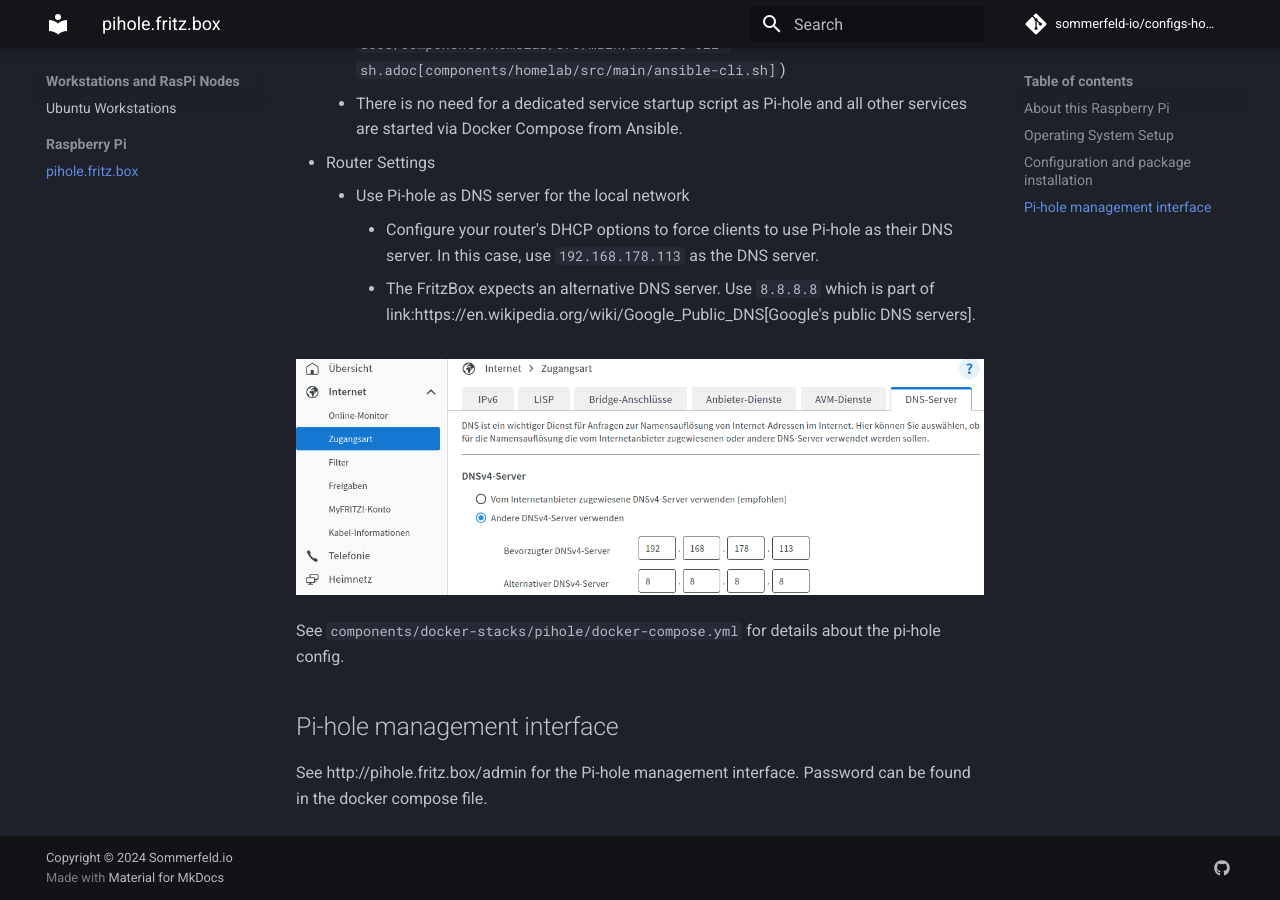
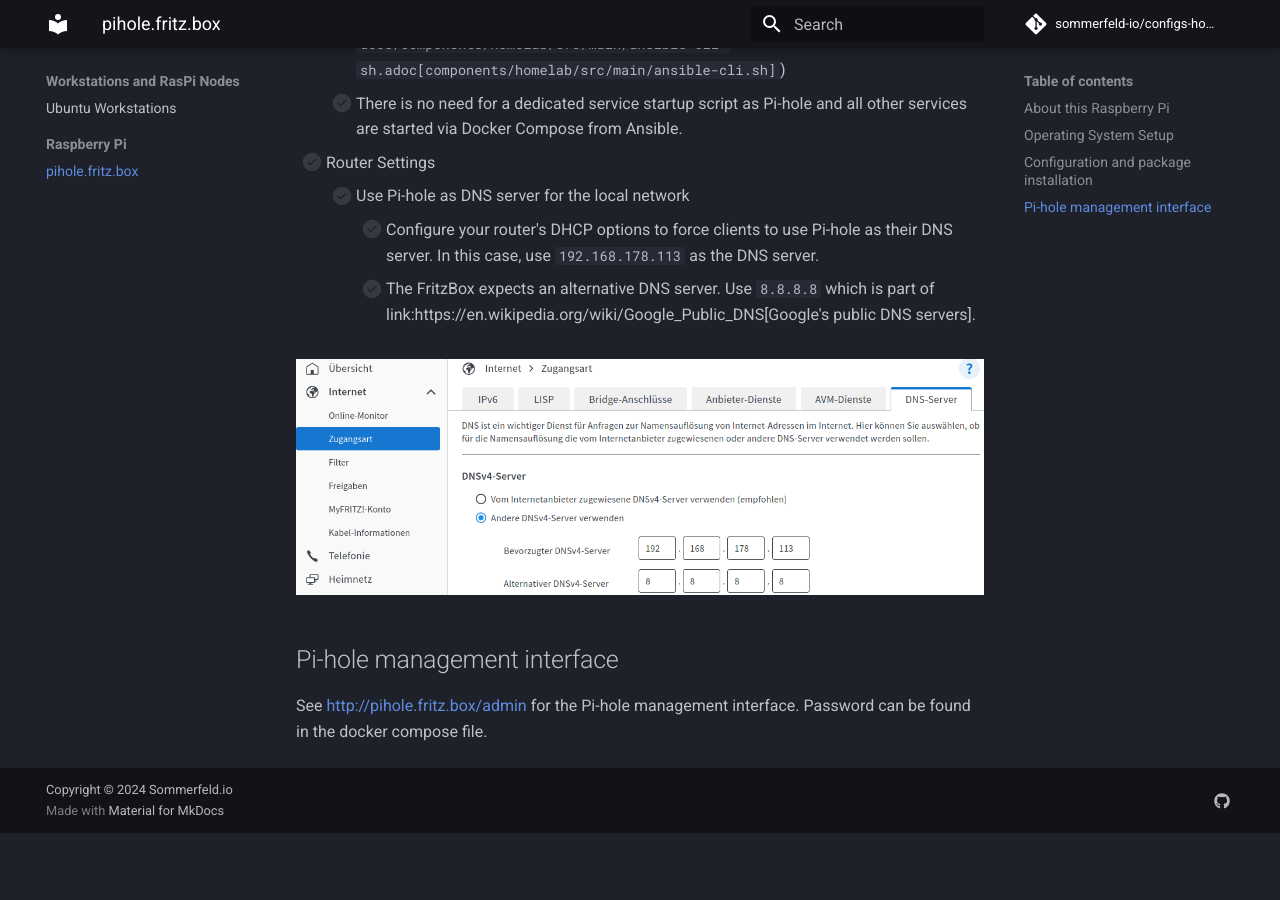
Before and after one commit to sommerfeld-io/configs-homelab, an MkDocs documentation site: the page built from docs/machines/raspi-pihole-fritz-box.md, in a window 1280 px wide and 900 px high, scrolled down 2530 px. Built offline with MkDocs 1.6.1 and Material for MkDocs 9.7.7, drawn with Linux system fonts in a browser that asks for light colours; comment, search, counter and statistics services are not loaded; after the commit the page ends 3363 px from its top, so only the background shows below that.

Commit message:
docs: minor update

```diff
--- a/docs/machines/raspi-pihole-fritz-box.md
+++ b/docs/machines/raspi-pihole-fritz-box.md
@@ -22,22 +22,20 @@
 ## Configuration and package installation
 Steps to run on a normal workstation (= a machine with SSH access to the RasPi node - which is probably the one used to setup the SD card)
 
-- Enable passwordless SSH connections (from workstation, not the RasPi node)
-    - `ssh sebastian@pihole.fritz.box`
-    - `ssh-copy-id sebastian@pihole.fritz.box`
-- Router Settings
-    - Always assign the same IP address to the RasPi node
-- Configuration and package installations
-    - Apply ansible configs for RasPi node from this repo (`xref:AUTO-GENERATED:bash-docs/components/homelab/src/main/ansible-cli-sh.adoc[components/homelab/src/main/ansible-cli.sh]`)
-    - There is no need for a dedicated service startup script as Pi-hole and all other services are started via Docker Compose from Ansible.
-- Router Settings
-    - Use Pi-hole as DNS server for the local network
-        - Configure your router's DHCP options to force clients to use Pi-hole as their DNS server. In this case, use `192.168.178.113` as the DNS server.
-        - The FritzBox expects an alternative DNS server. Use `8.8.8.8` which is part of link:https://en.wikipedia.org/wiki/Google_Public_DNS[Google's public DNS servers].
+- [ ] Enable passwordless SSH connections (from workstation, not the RasPi node)
+    - [ ] `ssh sebastian@pihole.fritz.box`
+    - [ ] `ssh-copy-id sebastian@pihole.fritz.box`
+- [ ] Router Settings
+    - [ ] Always assign the same IP address to the RasPi node
+- [ ] Configuration and package installations
+    - [ ] Apply ansible configs for RasPi node from this repo (`xref:AUTO-GENERATED:bash-docs/components/homelab/src/main/ansible-cli-sh.adoc[components/homelab/src/main/ansible-cli.sh]`)
+    - [ ] There is no need for a dedicated service startup script as Pi-hole and all other services are started via Docker Compose from Ansible.
+- [ ] Router Settings
+    - [ ] Use Pi-hole as DNS server for the local network
+        - [ ] Configure your router's DHCP options to force clients to use Pi-hole as their DNS server. In this case, use `192.168.178.113` as the DNS server.
+        - [ ] The FritzBox expects an alternative DNS server. Use `8.8.8.8` which is part of link:https://en.wikipedia.org/wiki/Google_Public_DNS[Google's public DNS servers].
 
 ![protection-rule](../_assets/machines/pihole-fritz-box/fritz-box-dns-setup.png)
 
-See `components/docker-stacks/pihole/docker-compose.yml` for details about the pi-hole config.
-
 ## Pi-hole management interface
-See http://pihole.fritz.box/admin for the Pi-hole management interface. Password can be found in the docker compose file.
+See <http://pihole.fritz.box/admin> for the Pi-hole management interface. Password can be found in the docker compose file.
```
